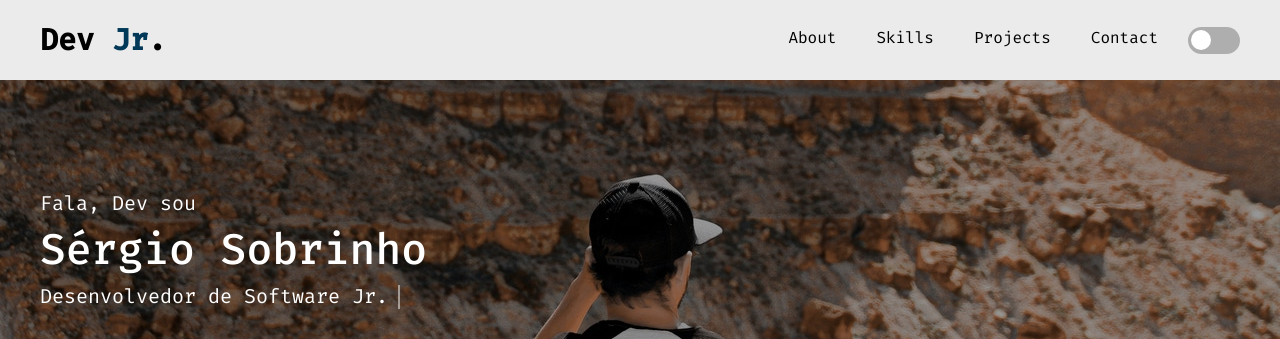
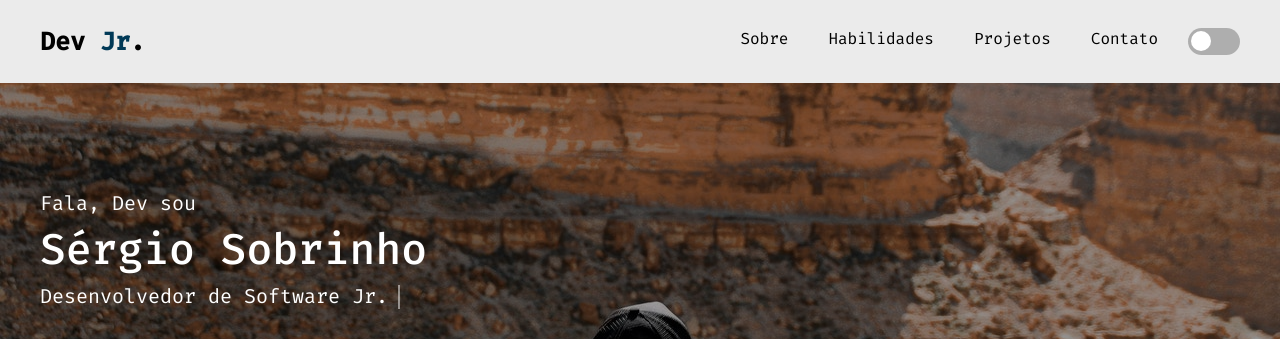
Before and after one commit to SobrinhoSergio/portifolio_sergio_dev, a plain HTML site: page index.html in a window 1280 px wide. Shown: the top 339 px of the page. Drawn offline with nearby package versions, Linux system fonts and the light colour scheme.

Commit message:
atualizando projeto

```diff
--- a/assets/style/main.css
+++ b/assets/style/main.css
@@ -107,7 +107,7 @@ nav{
 
 
 #cabecalho{
-    padding: 20px 0;
+    padding: 25px 0;
     display: flex;
     flex-direction: row;
     justify-content: space-between;
@@ -119,7 +119,7 @@ nav{
 }
 
 #logo h1{
-    font-size: 3.0rem;
+    font-size: 2.5rem;
     color: var(--color-text);
 }
 
@@ -176,7 +176,7 @@ header {
     background-image: url(../imagens/bg9.jpg);
     background-repeat: no-repeat;
     background-size: cover;
-    background-position: bottom;
+    background-position: center center;
     background-color: rgba(0,0,0,0.4);
     background-blend-mode: color;
     background-attachment: fixed;
--- a/index.html
+++ b/index.html
@@ -42,10 +42,10 @@
             <div id="menu">
                 <ul>
                     <!--<li class="home action"><a href="#home">Home</a></li>-->
-                    <li class="about"><a href="#about">About</a></li>
-                    <li class="skills"><a href="#skills">Skills</a></li>
-                    <li class="projects"><a href="#projects">Projects</a></li>
-                    <li class="contact"><a href="#contact">Contact</a></li>
+                    <li class="about"><a href="#about">Sobre</a></li>
+                    <li class="skills"><a href="#skills">Habilidades</a></li>
+                    <li class="projects"><a href="#projects">Projetos</a></li>
+                    <li class="contact"><a href="#contact">Contato</a></li>
                     <li id="dark-mode">
                         <div class="toggle">
                             <p>Dark Mode </p>
```
Also changed, not shown: assets/imagens/bg4.jpg (deleted), assets/imagens/bg6 (2).jpg (deleted), assets/imagens/comida-japonesa.jpg (deleted), assets/imagens/computer2.jpg (deleted).
